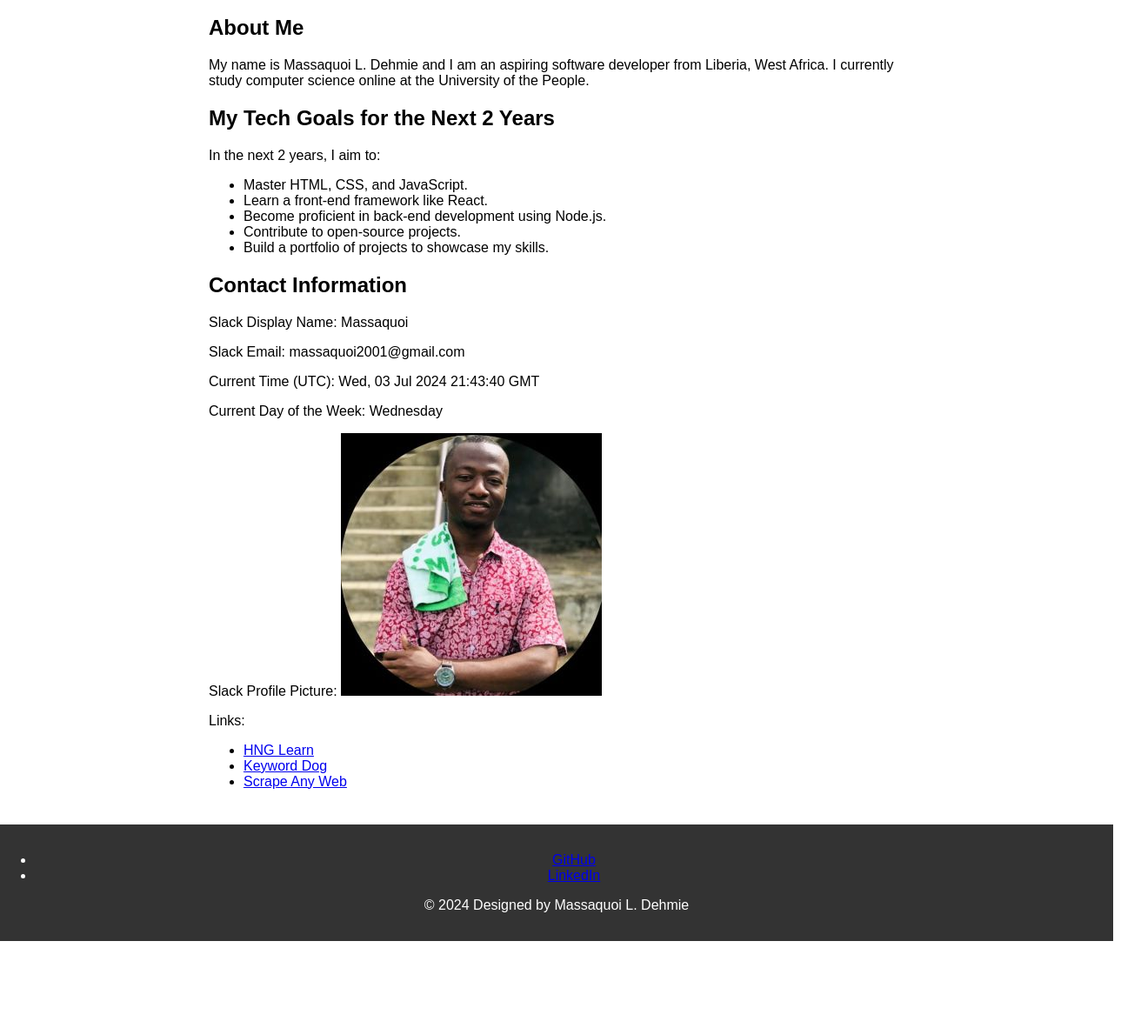
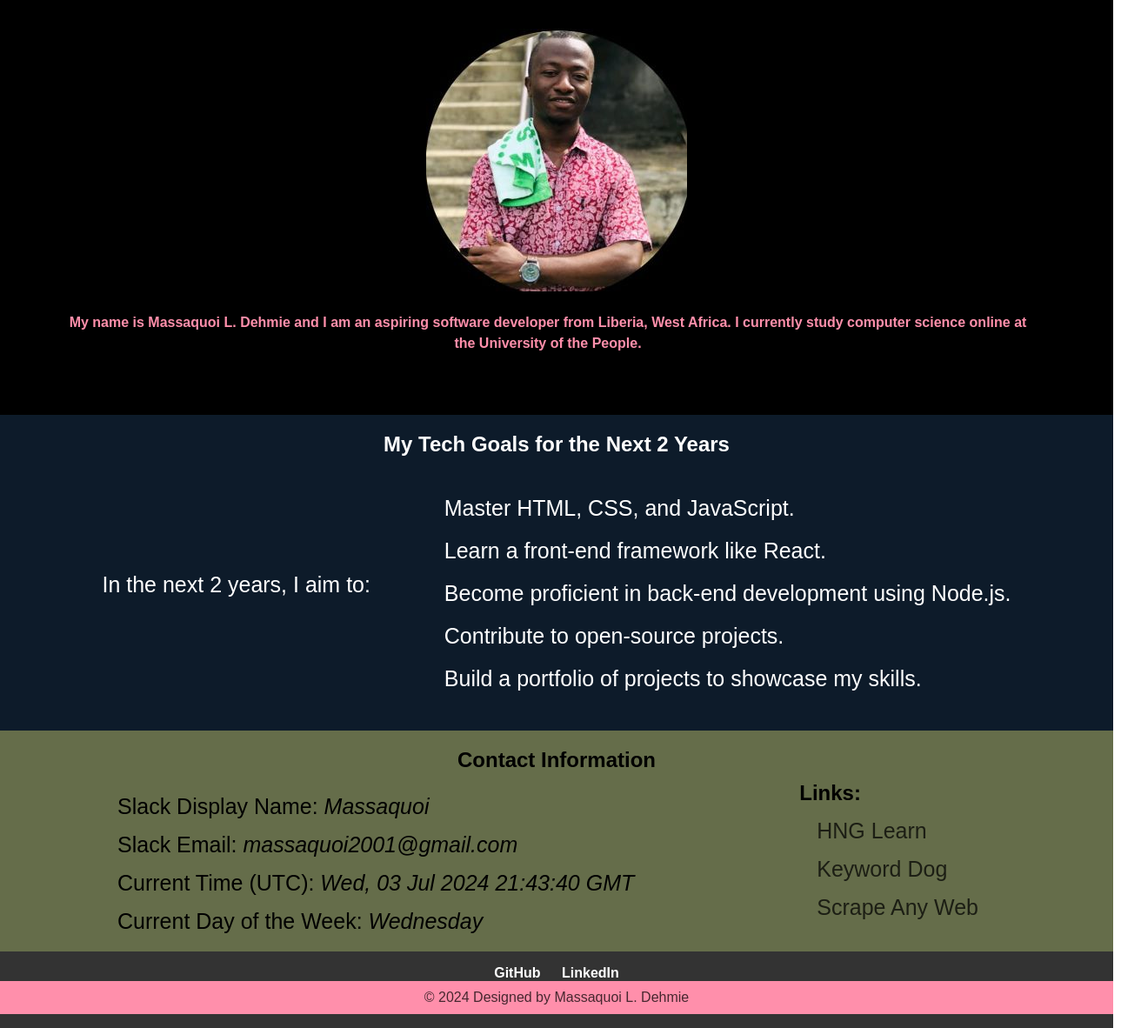
Before and after one commit to Massaquoi716/personal_website, a plain HTML site: page index.html in a window 1280 px wide. Shown: the part 162-1344 px from the top of the page at 87% size, 1312 px wide, since content can reach past the window. Before the commit the page ends 1244 px from the top, so only its background shows below. Drawn offline with Linux system fonts and the light colour scheme.

```diff
--- a/index.html
+++ b/index.html
@@ -20,10 +20,24 @@
     <main>
         <section id="about" data-testid="aboutSection">
             <h2>About Me</h2>
+            <div class="about-content">
+                <div>
+                    <img src="./slackProfilePic.jpg" alt="Slack Profile Picture" data-testid="slackProfilePicture">
+                </div>
+                <div>
                     <p>My name is Massaquoi L. Dehmie and I am an aspiring software developer from Liberia, West Africa. I currently study computer science online at the University of the People.</p>
+                </div>
+
+            </div>
+
+
         </section>
         <section id="goals" data-testid="goalsSection">
+
                 <h2>My Tech Goals for the Next 2 Years</h2>
+
+
+                    <div class="goals-div">
                         <p>In the next 2 years, I aim to:</p>
                         <ul>
                             <li>Master HTML, CSS, and JavaScript.</li>
@@ -32,20 +46,31 @@
                             <li>Contribute to open-source projects.</li>
                             <li>Build a portfolio of projects to showcase my skills.</li>
                         </ul>
+
+                    </div>
+
         </section>
         <section id="contact" data-testid="contactSection">
             <h2>Contact Information</h2>
-            <p>Slack Display Name: <span data-testid="slackDisplayName">Massaquoi</span></p>
-            <p>Slack Email: <span data-testid="slackEmail">massaquoi2001@gmail.com</span></p>
-            <p>Current Time (UTC): <span data-testid="currentTimeUTC"></span></p>
-            <p>Current Day of the Week: <span data-testid="currentDay"></span></p>
-            <p>Slack Profile Picture: <img src="./slackProfilePic.jpg" alt="Slack Profile Picture" data-testid="slackProfilePicture" ></p>
+            <div class="contact-div">
+                <div class="contact-info">
+                    <p>Slack Display Name: <span data-testid="slackDisplayName"><em>Massaquoi</em></span></p>
+                    <p>Slack Email: <span data-testid="slackEmail"><em>massaquoi2001@gmail.com</em></span></p>
+                    <p>Current Time (UTC): <em><span data-testid="currentTimeUTC"></span></em></p>
+                    <p>Current Day of the Week: <em><span data-testid="currentDay"></span></em></p>
+                </div>
+
+                <div class="contact-links">
                     <p>Links:</p>
                     <ul>
                         <li><a href="https://hng.tech/learn" data-testid="hngLink">HNG Learn</a></li>
                         <li><a href="https://keyword.dog" data-testid="keywordLink">Keyword Dog</a></li>
                         <li><a href="https://scrapeanyweb.site" data-testid="scrapeanywebLink">Scrape Any Web</a></li>
                     </ul>
+                </div>
+            </div>
+
+
         </section>
     </main>
     <footer>
--- a/styles.css
+++ b/styles.css
@@ -1,13 +1,22 @@
+
+* {
+    margin: 0;
+    padding: 0;
+}
+
 body {
             font-family: Arial, sans-serif;
             margin: 0;
             padding: 0;
         }
 header {
-            background-color: #333;
-            color: #fff;
+            background-color: #ff8fab;
+            color: #000000b9;
             padding: 1em;
             text-align: center;
+            box-shadow: 0 2px 4px rgba(0, 0, 0, 0.1);
+            width: 100%;
+
         }
 nav {
             display: flex;
@@ -15,7 +24,7 @@ nav {
             margin-top: 10px;
         }
 nav a {
-            color: #fff;
+            color: #000000b9;
             margin: 0 10px;
             text-decoration: none;
             padding: 5px 10px;
@@ -23,19 +32,136 @@ nav a {
             transition: background-color 0.3s;
         }
 nav a:hover {
-            background-color: #555;
+            background-color: #6f1d1b;
+            color: #ffe6a7;
         }
-main {
+
+section {
+    padding: 20px 40px;
+}
+
+
+ul > li {
+    list-style: none;
+}
+
+#about {
+            background-color:rgb(0, 0, 0); /* black background*/
+            color: #ff8fab;
+            font-weight: 900;
+        }
+h2 {
+            text-align: center;
+            margin-bottom: 10px;
+        }
+
+.about-content {
+            display: flex;
+            flex-wrap: wrap;
+            align-items: center;
             padding: 20px;
-            max-width: 800px;
-            margin: 0 auto;
+            border-radius: 10px;
+            justify-content: center;
         }
-section {
-            margin-bottom: 20px;
+
+.about-content > div {
+            margin: 10px;
         }
+
+.about-content div > img {
+            max-width: 100%;
+            height: auto;
+        }
+
+.about-content div > p {
+
+            margin: 0 20px 20px 0;
+            font-size: 1rem;
+            line-height: 1.5;
+            text-align: center;
+        }
+
+
+#goals {
+    background-color: #0d1b2a;
+    color: #fff;
+}
+
+.goals-div {
+    margin: 15px;
+    display: flex;
+    padding: 10px 20px;
+    flex-wrap: wrap;
+    align-items: center;
+    justify-content: space-around;
+    font-size: 25px;
+}
+
+.goals-div li {
+    margin-top: 20px;
+
+}
+
+#contact {
+    background-color: #656d4a;
+}
+
+.contact-div {
+    display: flex;
+    justify-content: space-around;
+}
+
+.contact-links p {
+    font-size: 24px;
+    font-weight: 900;
+}
+.contact-links li, .contact-info p {
+    font-size: 25px;
+    margin-top: 15px;
+}
+.contact-links li >  a {
+    color: #000000b9;
+    margin: 0 10px;
+    text-decoration: none;
+    padding: 5px 10px;
+    border-radius: 5px;
+    transition: background-color 0.3s;
+}
+
+.contact-links li > a:hover {
+    background-color: #5e0b15;
+    color: #ffe6a7;
+}
+
 footer {
             background-color: #333;
             color: #fff;
             text-align: center;
             padding: 1em 0;
         }
+
+        .footer-content ul.socials {
+            list-style: none;
+            padding: 0;
+        }
+
+        .footer-content ul.socials li {
+            display: inline;
+            margin: 0 10px;
+        }
+
+        .footer-content ul.socials li a {
+            color: #ffffff; /* White text for links */
+            text-decoration: none;
+            font-weight: bold;
+        }
+
+        .footer-bottom {
+            background-color: #ff8fab; /* Dark red */
+            padding: 10px 0;
+            color: #000000b9;
+        }
+
+        .footer-bottom p {
+            margin: 0;
+        }
```
Lines whose indentation alone changed are shown as unchanged.
